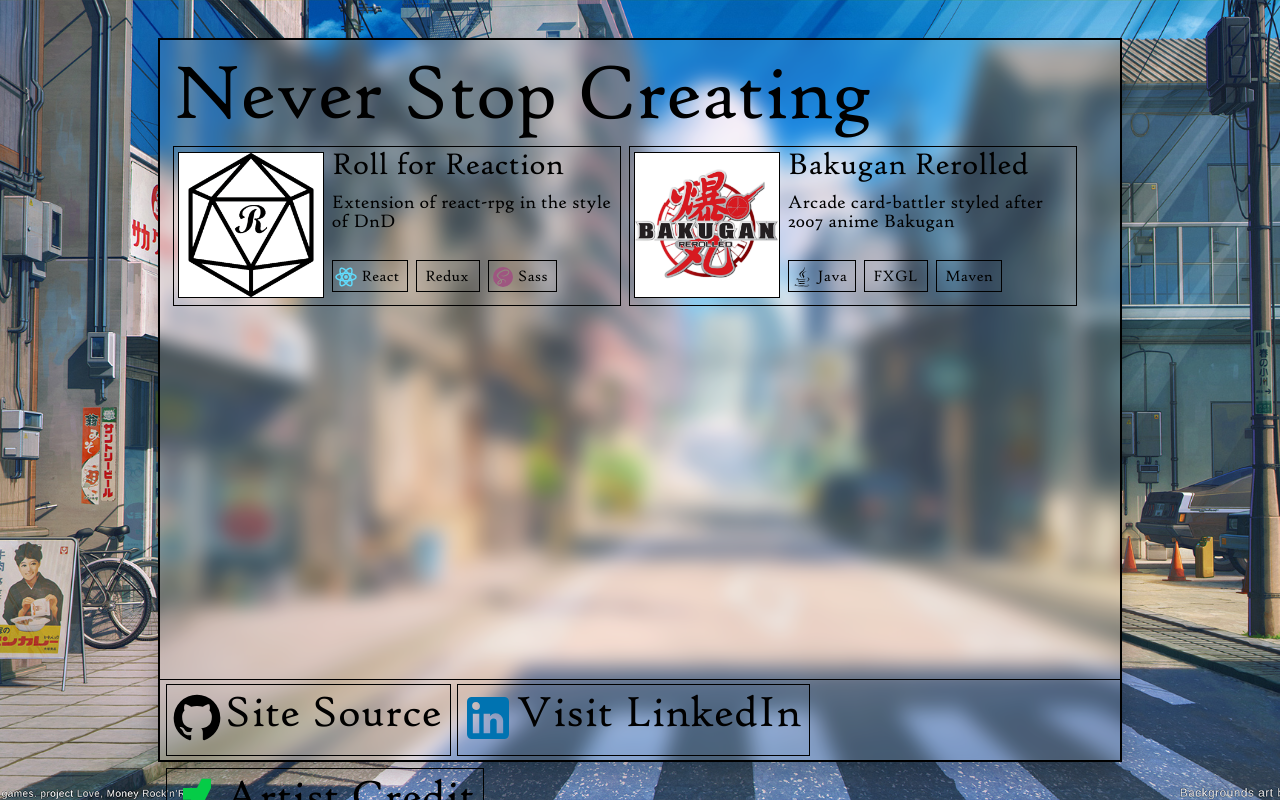
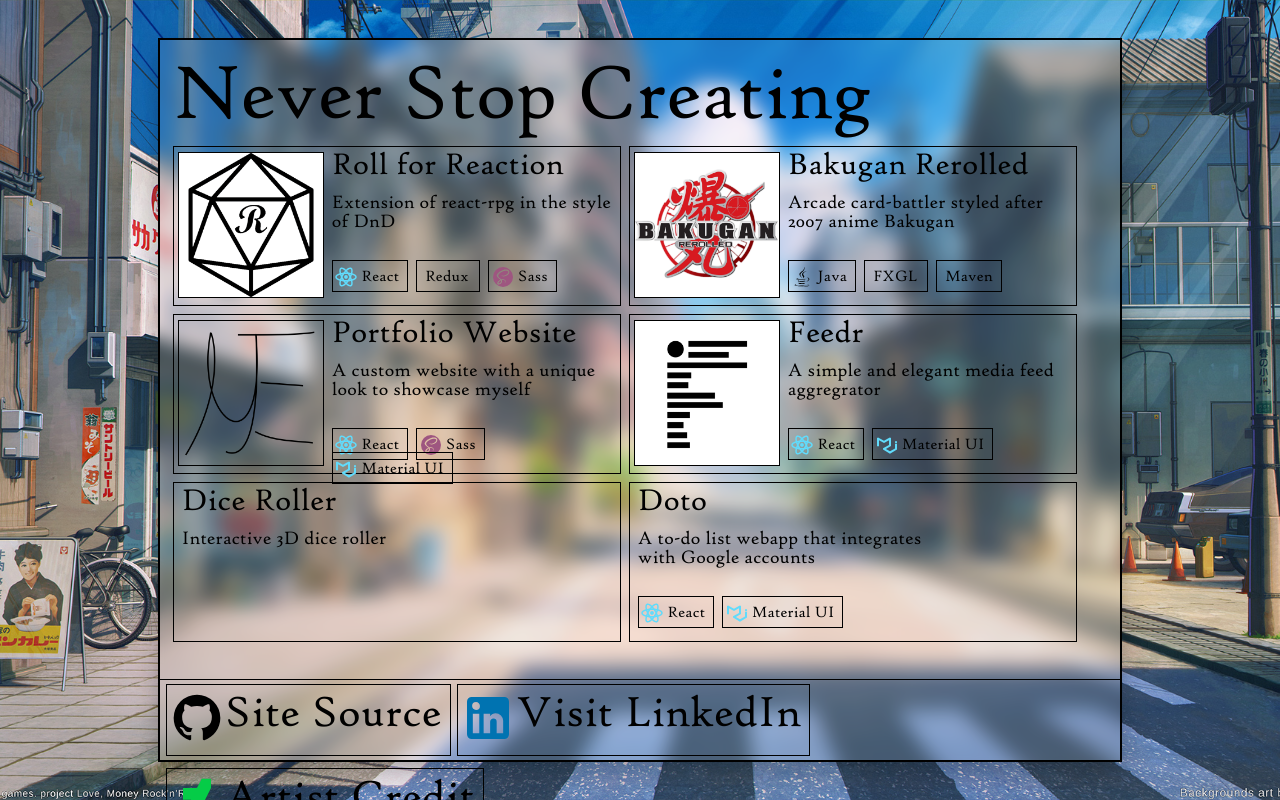
Before and after one commit to Matteas-Eden/matteas-eden.github.io, a React (Create React App) app: page / in a window 1280 px wide. Built offline with nearby package versions, Linux system fonts and the light colour scheme.

Commit message:
Add more projects

```diff
--- a/src/pages/Projects.jsx
+++ b/src/pages/Projects.jsx
@@ -1,10 +1,13 @@
 import React from 'react';
 import { Grid, Typography, makeStyles } from '@material-ui/core';
 import { ProjectCard } from '../components/ProjectCard';
-import pic from '../assets/images/TokyoStreet.png';
-import { mdiReact, mdiSass, mdiLanguageJava } from '@mdi/js';
+
+import { mdiReact, mdiSass, mdiLanguageJava, mdiMaterialUi } from '@mdi/js';
+
 import BakuganRerolledLogo from '../assets/project-logos/bakugan-rerolled.png';
 import RollForReactionLogo from '../assets/project-logos/roll-for-reaction.png';
+import SiteLogo from '../assets/project-logos/site-logo.png';
+import FeedrLogo from '../assets/project-logos/feedr.png';
 
 const useStyles = makeStyles({
     root: {
@@ -67,6 +70,73 @@
                         ]}
                     />
                 </Grid>
+                <Grid item>
+                    <ProjectCard
+                        title="Portfolio Website"
+                        description="A custom website with a unique look to showcase myself"
+                        image={SiteLogo}
+                        labels={[
+                            {
+                                name: 'React',
+                                icon: mdiReact,
+                                colour: '#61dbfb',
+                            },
+                            {
+                                name: 'Sass',
+                                icon: mdiSass,
+                                colour: '#9e5680',
+                            },
+                            {
+                                name: 'Material UI',
+                                icon: mdiMaterialUi,
+                                colour: '#61dbfb',
+                            },
+                        ]}
+                    />
+                </Grid>
+                <Grid item>
+                    <ProjectCard
+                        title="Feedr"
+                        description="A simple and elegant media feed aggregrator"
+                        image={FeedrLogo}
+                        labels={[
+                            {
+                                name: 'React',
+                                icon: mdiReact,
+                                colour: '#61dbfb',
+                            },
+                            {
+                                name: 'Material UI',
+                                icon: mdiMaterialUi,
+                                colour: '#61dbfb',
+                            },
+                        ]}
+                    />
+                </Grid>
+                <Grid item>
+                    <ProjectCard
+                        title="Dice Roller"
+                        description="Interactive 3D dice roller"
+                    />
+                </Grid>
+                <Grid item>
+                    <ProjectCard
+                        title="Doto"
+                        description="A to-do list webapp that integrates with Google accounts"
+                        labels={[
+                            {
+                                name: 'React',
+                                icon: mdiReact,
+                                colour: '#61dbfb',
+                            },
+                            {
+                                name: 'Material UI',
+                                icon: mdiMaterialUi,
+                                colour: '#61dbfb',
+                            },
+                        ]}
+                    />
+                </Grid>
             </Grid>
         </div>
     );
```
